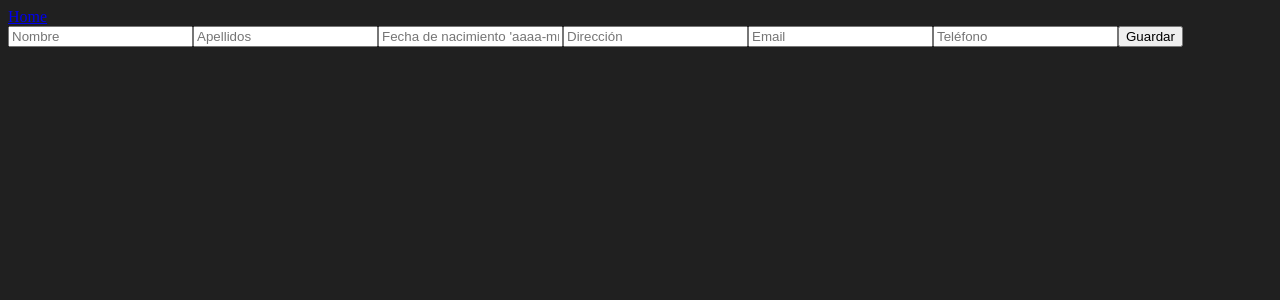
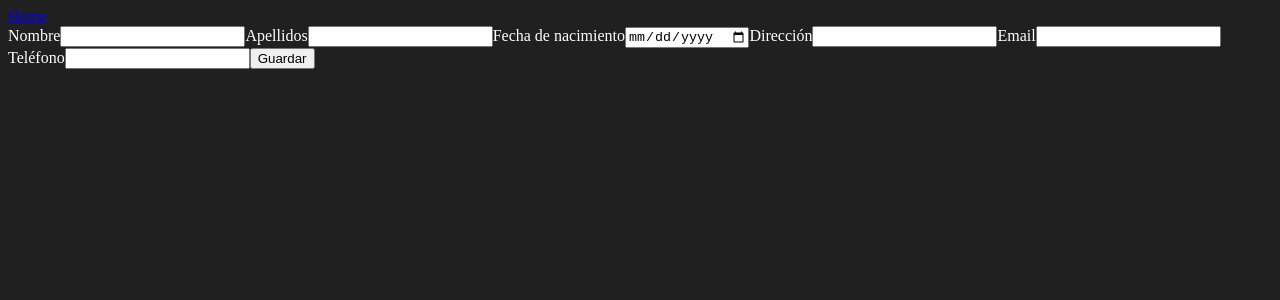
Before and after one commit to EurusTrick/Inscripciones, a React (Vite) app in the folder Client/: page /alumnos-create in a window 1280 px wide. Shown: the top 300 px of the page. Built offline with nearby package versions, Linux system fonts and the light colour scheme.

Commit message:
En este punto el crud esta terminado y funciona correctamente

```diff
--- a/Client/src/pages/AlumnosFormPage.jsx
+++ b/Client/src/pages/AlumnosFormPage.jsx
@@ -36,18 +36,30 @@ export function AlumnosFormPage() {
   return (
     <div>
       <form onSubmit={onSubmit}>
-        <input type="text" placeholder="Nombre" {...register("nombre", { required: true })} />
+        <label>Nombre</label>
+        <input type="text" {...register("nombre", { required: true })} />
         {errors.apellidos && <span>Este campo es requerido</span>}
-        <input type="text" placeholder="Apellidos" {...register("apellidos", { required: true })} />
+
+        <label>Apellidos</label>
+        <input type="text" {...register("apellidos", { required: true })} />
         {errors.apellidos && <span>Este campo es requerido</span>}
-        <input type="text" placeholder="Fecha de nacimiento 'aaaa-mm-dd'" {...register("fecha_nacimiento", { required: true })} />
+
+        <label>Fecha de nacimiento</label>
+        <input type="date" {...register("fecha_nacimiento", { required: true })} />
         {errors.fechaNacimiento && <span>Este campo es requerido</span>}
-        <input rows="3" placeholder="Dirección" {...register("direccion", { required: true })} />
+
+        <label>Dirección</label>
+        <input rows="3"  {...register("direccion", { required: true })} />
         {errors.direccion && <span>Este campo es requerido</span>}
-        <input type="email" placeholder="Email" {...register("email", { required: true })} />
+
+        <label>Email</label>
+        <input type="email" {...register("email", { required: true })} />
         {errors.email && <span>Este campo es requerido</span>}
-        <input type="tel" placeholder="Teléfono" {...register("telefono", { required: true })} />
+
+        <label>Teléfono</label>
+        <input type="tel" {...register("telefono", { required: true })} />
         {errors.telefono && <span>Este campo es requerido</span>}
+
         <button>Guardar</button>
 
         {params.id && (
--- a/Client/src/pages/TutoresFormPage.jsx
+++ b/Client/src/pages/TutoresFormPage.jsx
@@ -39,14 +39,22 @@ export function TutoresFormPage() {
             <form onSubmit={onSubmit}>
                 <AlumnosSelect register={register} errors={errors} />
 
-                <input type="text" placeholder="Nombre" {...register("nombre", { required: true })} />
+                <label>Nombre</label>
+                <input type="text" {...register("nombre", { required: true })} />
                 {errors.nombre && <span>Este campo es requerido</span>}
-                <input type="text" placeholder="Apellidos" {...register("apellidos", { required: true })} />
+
+                <label>Apellidos</label>
+                <input type="text" {...register("apellidos", { required: true })} />
                 {errors.apellidos && <span>Este campo es requerido</span>}
-                <input type="text" placeholder="email" {...register("email", { required: true })} />
+
+                <label>Email</label>
+                <input type="text" {...register("email", { required: true })} />
                 {errors.email && <span>Este campo es requerido</span>}
-                <input type="text" placeholder="Teléfono" {...register("telefono", { required: true })} />
+
+                <label>Teléfono</label>
+                <input type="text" {...register("telefono", { required: true })} />
                 {errors.telefono && <span>Este campo es requerido</span>}
+
                 <button>Guardar</button>
 
                 {params.id && (
```
Also changed, not shown: 1 other file (tests, documents, lock files or other folders).
